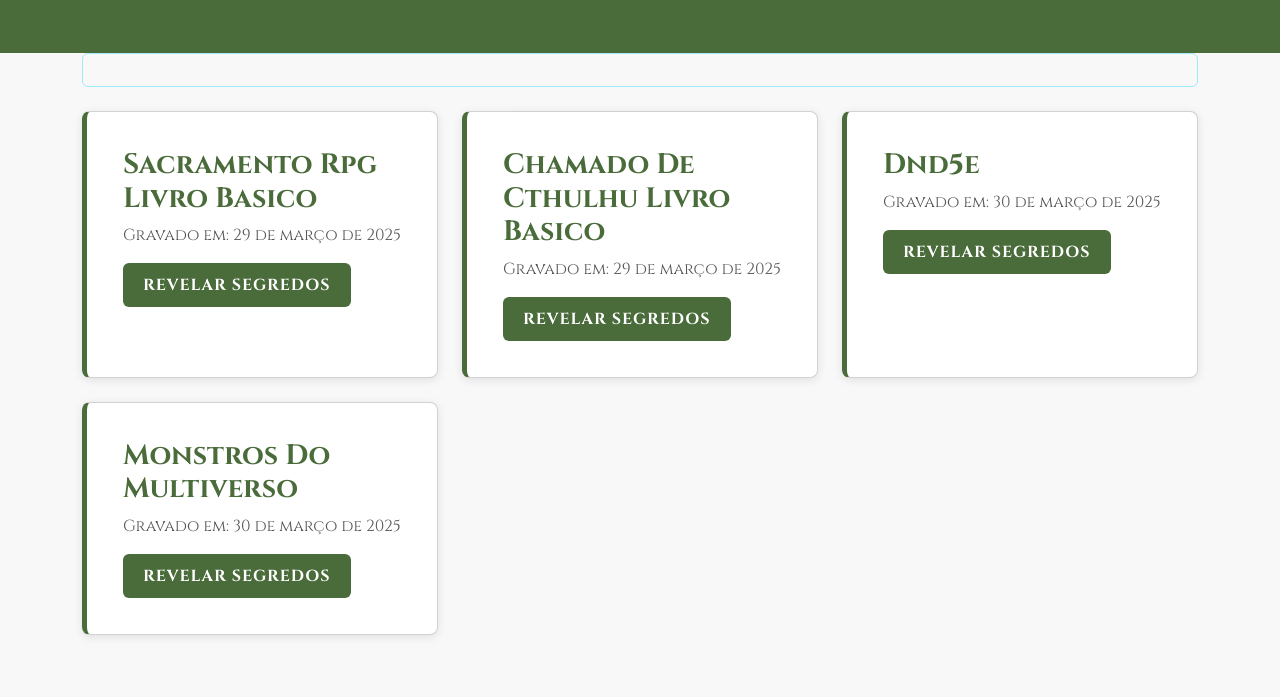
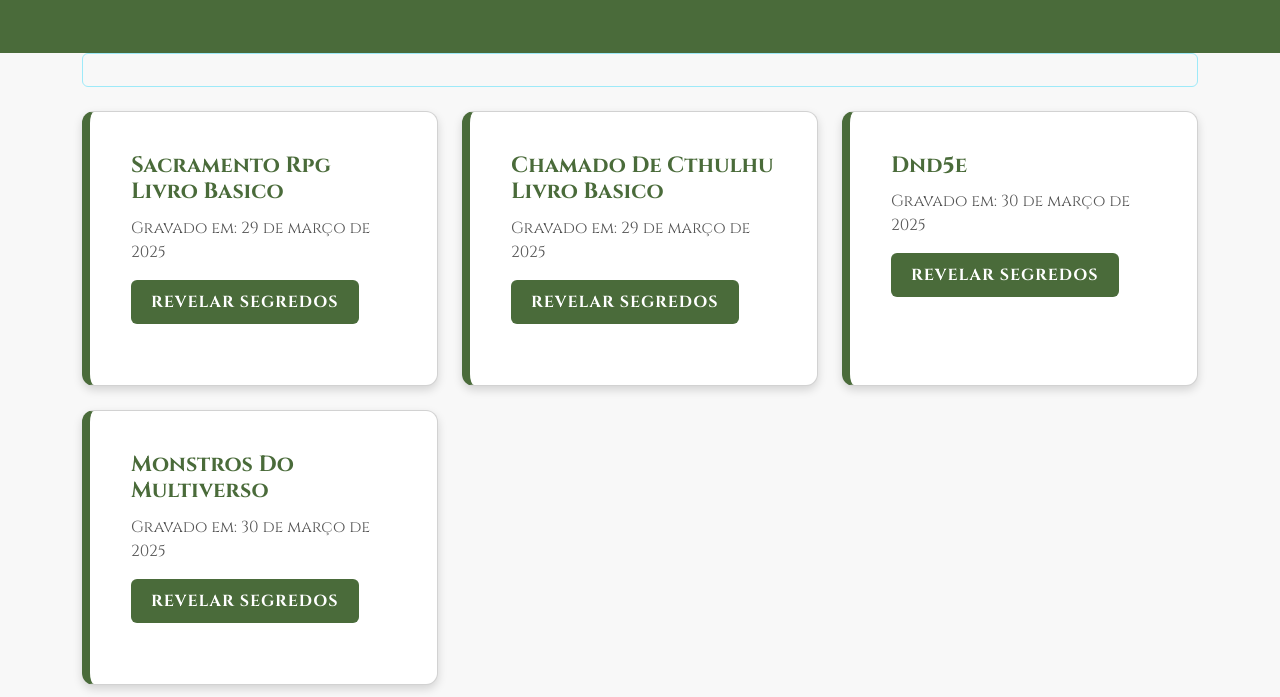
Before and after one commit to Isaac4lves/Biblioteca-elfica-de-Tanna-Toh, a website: page public/index.html in a window 1280 px wide. Shown: the part 103-800 px from the top of the page. Drawn offline with nearby package versions, Linux system fonts and the light colour scheme.

Commit message:
alt style.css

```diff
--- a/public/style.css
+++ b/public/style.css
@@ -11,18 +11,32 @@
 }
 .livro {
   background-color: #ffffff;
-  border-left: 5px solid #4A6B3A;
-  border-radius: 8px;
-  padding: 20px;
-  box-shadow: 0 2px 10px rgba(0, 0, 0, 0.1);
+  border-left: 8px solid #4A6B3A;
+  border-radius: 12px;
+  padding: 25px;
+  box-shadow: 0 4px 10px rgba(0, 0, 0, 0.15);
+  transition: transform 0.2s ease-in-out, box-shadow 0.2s ease-in-out;
+  margin-bottom: 20px;
 }
+
+.livro:hover {
+  transform: scale(1.02);
+  box-shadow: 0 6px 15px rgba(0, 0, 0, 0.2);
+}
+
 .livro h3 {
-  font-weight: 700;
+  font-size: 22px;
+  font-weight: bold;
   color: #4A6B3A;
+  margin-bottom: 10px;
 }
+
 .livro-info {
   color: #555;
+  font-size: 16px;
+  line-height: 1.5;
 }
+
 .btn {
   background-color: #4A6B3A;
   color: #ffffff;
```
